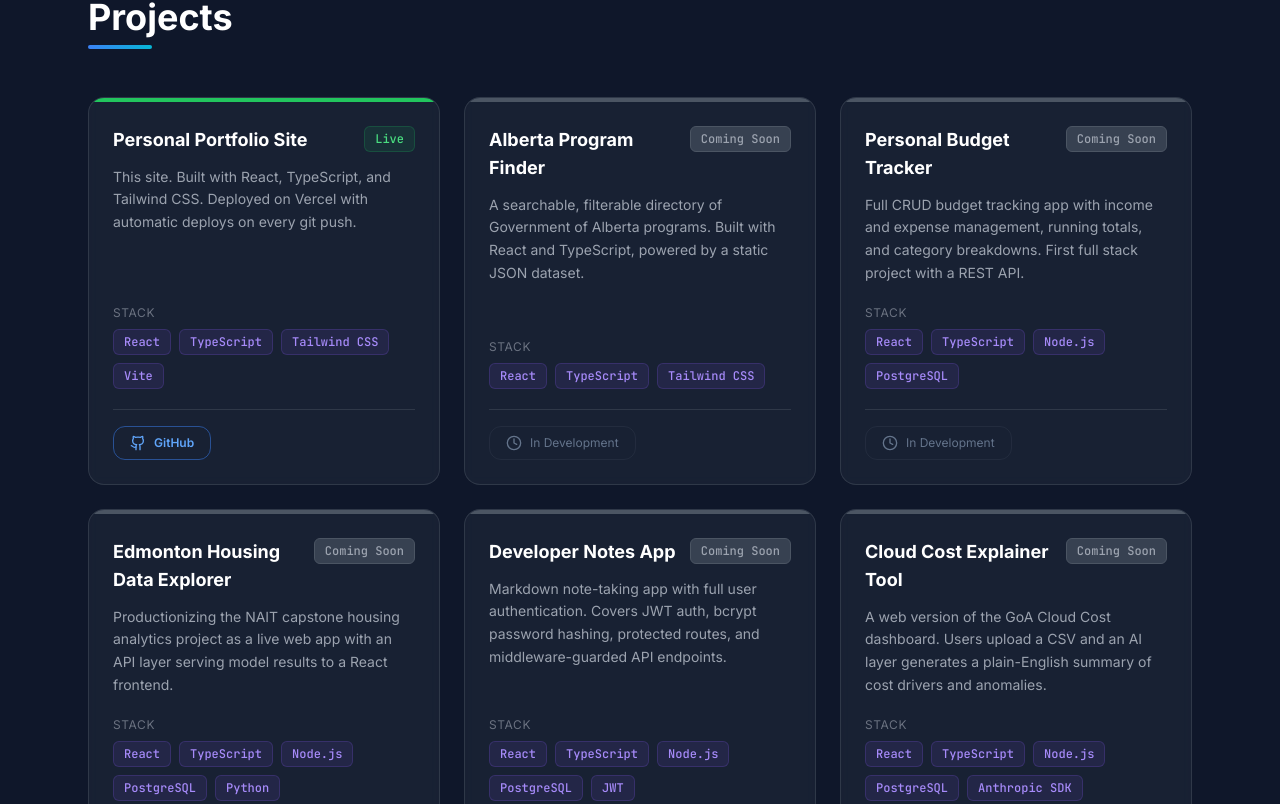
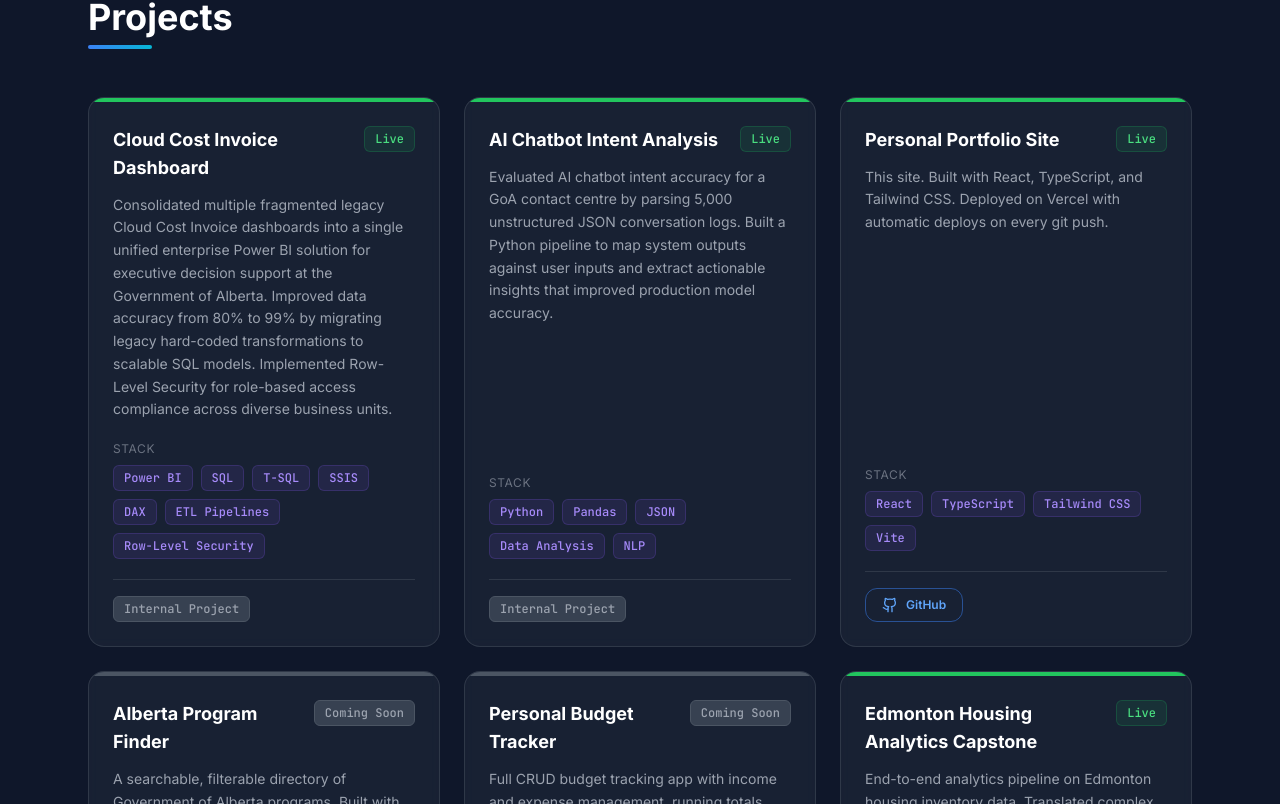
Before and after one commit to KVOclares/personal-developer-portfolio, a React (Vite) app: page / in a window 1280 px wide. Shown: the part 4176-4980 px from the top of the page. Built offline with nearby package versions, Linux system fonts and the light colour scheme.

Commit message:
add more projects that I finished

```diff
--- a/src/components/sections/Projects.tsx
+++ b/src/components/sections/Projects.tsx
@@ -158,6 +158,16 @@ function Projects() {
                                             </a>
                                         )}
 
+                                        {!project.githubUrl && !project.liveUrl && project.status !== 'coming-soon' && (
+                                            <div className="flex items-center">
+                                                <Badge
+                                                    label={project.note ? 'Internal Project' : 'Academic Project'}
+                                                    variant="status"
+                                                    className="!bg-gray-700 !text-gray-400 !border-gray-600"
+                                                />
+                                            </div>
+                                        )}
+
                                         {project.status === 'coming-soon' && (
                                             <span
                                                 className="inline-flex items-center gap-2 px-4 py-2 text-xs text-slate-500 border border-white/5 rounded-xl cursor-not-allowed"
@@ -255,6 +265,16 @@ function Projects() {
                                         </a>
                                     )}
 
+                                    {!featuredProject.githubUrl && !featuredProject.liveUrl && featuredProject.status !== 'coming-soon' && (
+                                        <div className="flex items-center">
+                                            <Badge
+                                                label={featuredProject.note ? 'Internal Project' : 'Academic Project'}
+                                                variant="status"
+                                                className="!bg-gray-700 !text-gray-400 !border-gray-600"
+                                            />
+                                        </div>
+                                    )}
+
                                     {featuredProject.status === 'coming-soon' && (
                                         <span
                                             className="inline-flex items-center gap-2 px-4 py-2 text-xs text-slate-500 border border-white/5 rounded-xl cursor-not-allowed"
--- a/src/components/ui/Badge.tsx
+++ b/src/components/ui/Badge.tsx
@@ -5,6 +5,7 @@
 interface BadgeProps {
     label: string;
     variant?: 'skill' | 'status' | 'stack';
+    className?: string;
 }
 
 const variantStyles: Record<string, string> = {
@@ -13,10 +14,10 @@ const variantStyles: Record<string, string> = {
     stack: 'bg-violet-500/10 text-violet-400 border-violet-500/20',
 };
 
-function Badge({ label, variant = 'skill' }: BadgeProps) {
+function Badge({ label, variant = 'skill', className = '' }: BadgeProps) {
     return (
         <span
-            className={`inline-block px-2.5 py-1 text-xs font-mono font-medium rounded-md border ${variantStyles[variant]}`}
+            className={`inline-block px-2.5 py-1 text-xs font-mono font-medium rounded-md border ${variantStyles[variant]} ${className}`.trim()}
         >
             {label}
         </span>
--- a/src/data/projects.ts
+++ b/src/data/projects.ts
@@ -7,6 +7,28 @@ import type { Project } from '../types';
 
 /** All portfolio projects, ordered by progression. */
 export const PROJECTS: Project[] = [
+    {
+        id: "goa-cloud-cost-dashboard",
+        title: "Cloud Cost Invoice Dashboard",
+        description: "Consolidated multiple fragmented legacy Cloud Cost Invoice dashboards into a single unified enterprise Power BI solution for executive decision support at the Government of Alberta. Improved data accuracy from 80% to 99% by migrating legacy hard-coded transformations to scalable SQL models. Implemented Row-Level Security for role-based access compliance across diverse business units.",
+        stack: ["Power BI", "SQL", "T-SQL", "SSIS", "DAX", "ETL Pipelines", "Row-Level Security"],
+        status: "live",
+        featured: false,
+        githubUrl: undefined,
+        liveUrl: undefined,
+        note: "Internal GoA project — not publicly available"
+    },
+    {
+        id: "ai-chatbot-analysis",
+        title: "AI Chatbot Intent Analysis",
+        description: "Evaluated AI chatbot intent accuracy for a GoA contact centre by parsing 5,000 unstructured JSON conversation logs. Built a Python pipeline to map system outputs against user inputs and extract actionable insights that improved production model accuracy.",
+        stack: ["Python", "Pandas", "JSON", "Data Analysis", "NLP"],
+        status: "live",
+        featured: false,
+        githubUrl: undefined,
+        liveUrl: undefined,
+        note: "Internal GoA project — code not publicly available"
+    },
     {
         title: 'Personal Portfolio Site',
         description:
@@ -31,11 +53,14 @@ export const PROJECTS: Project[] = [
         status: 'coming-soon',
     },
     {
-        title: 'Edmonton Housing Data Explorer',
-        description:
-            'Productionizing the NAIT capstone housing analytics project as a live web app with an API layer serving model results to a React frontend.',
-        stack: ['React', 'TypeScript', 'Node.js', 'PostgreSQL', 'Python'],
-        status: 'coming-soon',
+        id: "edmonton-housing",
+        title: "Edmonton Housing Analytics Capstone",
+        description: "End-to-end analytics pipeline on Edmonton housing inventory data. Translated complex datasets into actionable data stories and presentations for non-technical project sponsors at NAIT.",
+        stack: ["Python", "Pandas", "R", "Data Visualization", "Statistical Analysis"],
+        status: "live",
+        featured: false,
+        githubUrl: undefined,
+        liveUrl: undefined
     },
     {
         title: 'Developer Notes App',
--- a/src/types/index.ts
+++ b/src/types/index.ts
@@ -72,6 +72,7 @@ export type ProjectStatus = 'coming-soon' | 'live' | 'in-progress';
 
 /** A single project card. */
 export interface Project {
+    id?: string;
     title: string;
     description: string;
     stack: string[];
@@ -79,6 +80,7 @@ export interface Project {
     featured?: boolean;
     githubUrl?: string;
     liveUrl?: string;
+    note?: string;
 }
 
 // ─── Education ──────────────────────────────────────────────────────────────────
```
